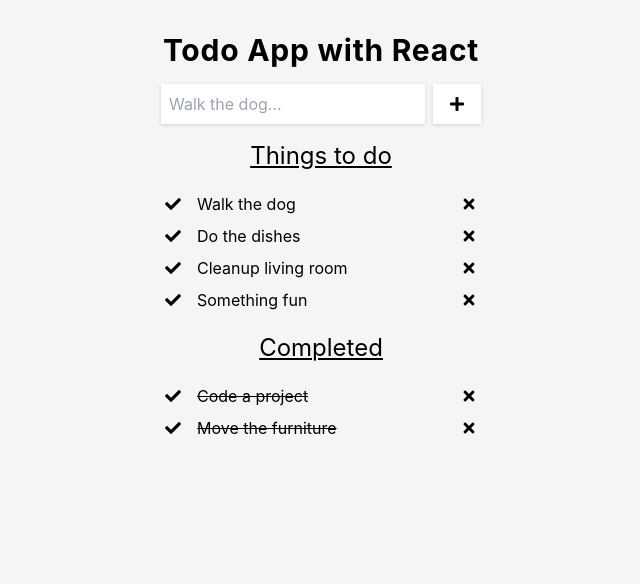
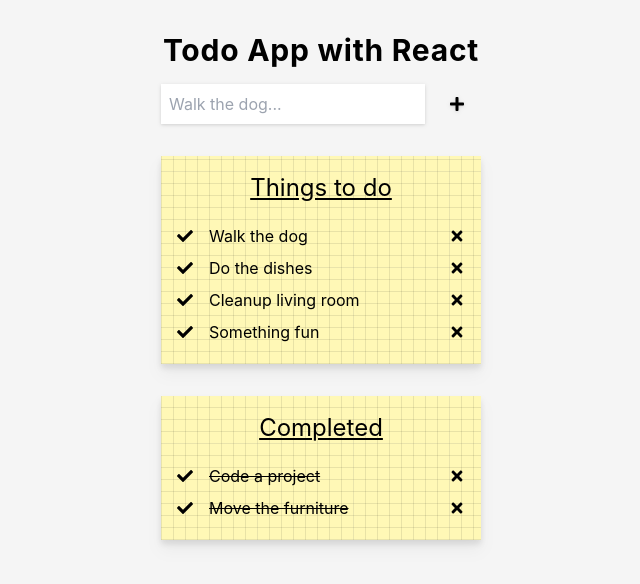
Before and after one commit to bjornnorgaard/todo, a React (Create React App) app in the folder react-typescript-tailwind/: page / in a window 1280 px wide. Shown: the top 584 px of the page, without its empty margins (319-959 px from the left). Built offline with nearby package versions, Linux system fonts and the light colour scheme.

Commit message:
Added paper effect

```diff
--- a/react-typescript-tailwind/src/components/Input.tsx
+++ b/react-typescript-tailwind/src/components/Input.tsx
@@ -21,7 +21,7 @@ export function Input(p: { onInput: (s: string) => void }) {
                    placeholder="Walk the dog... "
                    value={desc}
                    onChange={e => onChange(e.target.value)}/>
-            <button className="bg-white px-4 drop-shadow hover:text-green-400"
+            <button className="px-4 drop-shadow hover:text-green-400"
                     onSubmit={() => onSubmit}>
                 <FaPlus/>
             </button>
--- a/react-typescript-tailwind/src/components/TodoList.tsx
+++ b/react-typescript-tailwind/src/components/TodoList.tsx
@@ -14,7 +14,8 @@ export function TodoList(props: {
     }
 
     function createRow(t: Todo) {
-        return <div key={t.id} className="flex flex-row justify-between gap-4 p-1">
+        return <div key={t.id}
+                    className="flex flex-row justify-between gap-4 py-1">
             <button onClick={() => props.toggleComplete(t.id)}>
                 {getToggleIcon(true)}
             </button>
@@ -28,8 +29,8 @@ export function TodoList(props: {
     }
 
     return (
-        <div className="w-full">
-            <h2 className="text-2xl text-center mb-4 underline">{props.completed ? "Completed" : "Things to do"}</h2>
+        <div className="mt-4 w-full bg-amber-300 p-4 drop-shadow-lg bg-paper-pattern">
+            <h2 className="mb-4 text-center text-2xl underline">{props.completed ? "Completed" : "Things to do"}</h2>
             {props.todos.filter(t => t.completed === props.completed).map(t => createRow(t))}
         </div>
     );
--- a/react-typescript-tailwind/tailwind.config.js
+++ b/react-typescript-tailwind/tailwind.config.js
@@ -4,7 +4,10 @@ module.exports = {
         './src/**/*.{js,jsx,ts,tsx}',
     ],
     theme: {
-        extend: {},
+        extend: {
+            backgroundImage: {
+                "paper-pattern": "repeating-linear-gradient(90deg, rgba(255,255,255, 0.06) 0px, rgba(255,255,255, 0.06) 1px,transparent 1px, transparent 96px),repeating-linear-gradient(0deg, rgba(255,255,255, 0.06) 0px, rgba(255,255,255, 0.06) 1px,transparent 1px, transparent 96px),repeating-linear-gradient(0deg, rgba(0,0,0, 0.09) 0px, rgba(0,0,0, 0.09) 1px,transparent 1px, transparent 12px),repeating-linear-gradient(90deg, rgba(0,0,0, 0.09) 0px, rgba(0,0,0, 0.09) 1px,transparent 1px, transparent 12px),linear-gradient(90deg, rgb(255,248,182),rgb(255,248,182));",
+            }},
     },
     plugins: [],
 }
```
